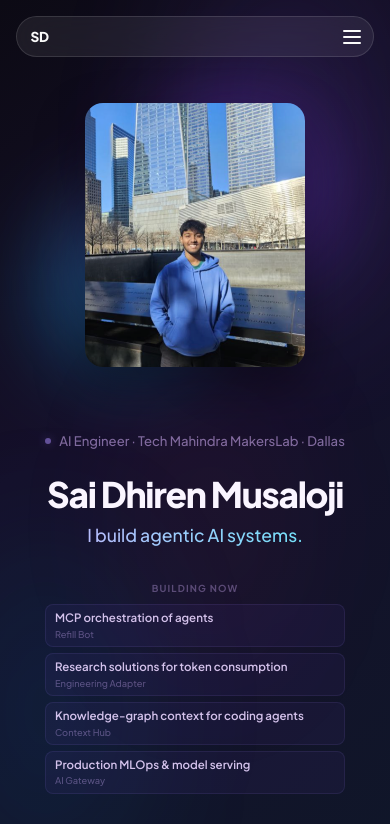
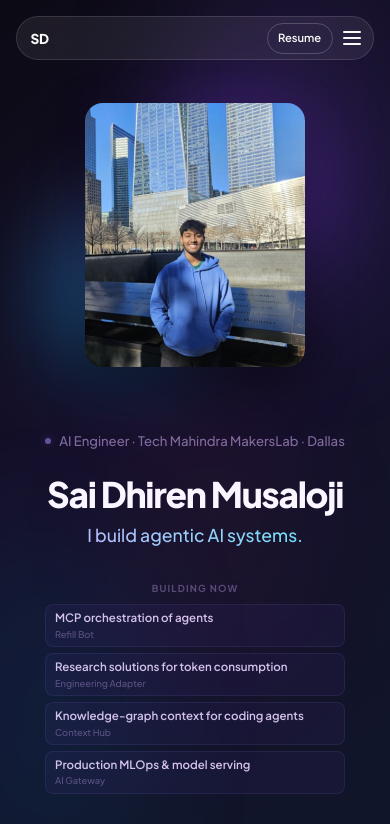
Before and after one commit to SaiDhiren-Musaloji/My-Portfolio, a React (Create React App) app: page / in a window 390 px wide. Shown: the top 824 px of the page. Built offline with nearby package versions, Linux system fonts and the light colour scheme.

Commit message:
Shows Resume button in mobile header.

```diff
--- a/src/components/Header.css
+++ b/src/components/Header.css
@@ -176,5 +176,13 @@
 
   .site-menu-btn { display: flex; }
 
-  .site-resume { display: none; }
+  .site-header-end {
+    flex-shrink: 0;
+    gap: 0.25rem;
+  }
+
+  .site-resume {
+    font-size: 0.7rem;
+    padding: 0.35rem 0.65rem;
+  }
 }
```
